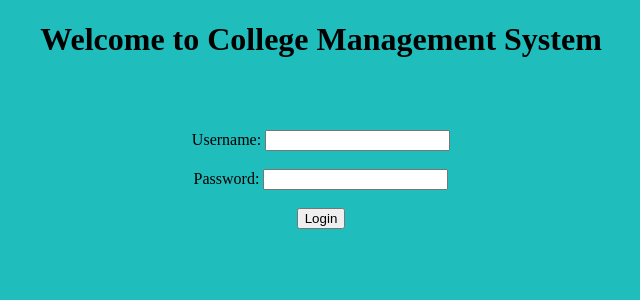
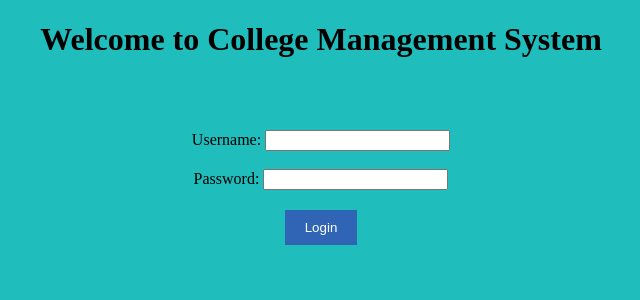
Before and after one commit to kalpana123-1/collegeManagementSystem, a Flask app: page / in a window 1280 px wide. Shown: the top 300 px of the page, without its empty margins (319-959 px from the left). Run offline with Flask 3, Linux system fonts and the light colour scheme.

Commit message:
Login page button modifications

```diff
--- a/app.py
+++ b/app.py
@@ -65,7 +65,7 @@ def getCourseMode():
 
 
 # Add a new course
-@app.route("/add_course", methods=["GET", "POST"])
+@app.route("/add_course", methods=["POST"])
 def add_course():
     if request.method == "POST":
         details = request.form
@@ -100,7 +100,7 @@ def students():
 
 
 # Add a new student
-@app.route("/add_student", methods=["GET", "POST"])
+@app.route("/add_student", methods=["POST"])
 def add_student():
     if request.method == "POST":
         details = request.form
@@ -151,7 +151,7 @@ def staff():
     return render_template("staff.html", students=students)
 
 
-@app.route("/add_staff", methods=["GET", "POST"])
+@app.route("/add_staff", methods=["POST"])
 def add_staff():
     if request.method == "POST":
         details = request.form
@@ -190,6 +190,7 @@ def add_staff():
         mydb.commit()
     return render_template("add_staff.html")
 
+
 @app.route("/departments")
 def departments():
     sql = "select d.id, d.name, c.name as courseName, d.description, date(d.createdDate) as createdDate from department d left join course c on d.courseId = c.id group by d.courseId;"
@@ -198,5 +199,25 @@ def departments():
     return render_template("department.html", departments=departments)
 
 
+# @app.route("/add_department", methods=["POST"])
+# def add_course():
+#     if request.method == "POST":
+#         details = request.form
+#         # print(details)
+#         course_name = details["course_name"]
+#         description = details["description"]
+#         credit = details["credit"]
+#         credit = int(credit)
+#         fee = details["fee"]
+#         fee = int(fee)
+#         courseType = details["courseType"]
+#         courseType = int(courseType)
+#         duration = int(details["duration"])
+#         data = [course_name, description, credit, fee, courseType, duration]
+#         sql = "INSERT INTO course(name, description, totalCredits, totalFee, courseModeId, duration) VALUES (%s, %s, %s, %s, %s, %s)"
+#         mycursor.execute(sql, data)
+#         mydb.commit()
+#     return render_template("add_course.html")
+
 if __name__ == "__main__":
     app.run(debug=True)
--- a/template/login.html
+++ b/template/login.html
@@ -13,6 +13,25 @@
 
         #context1 {
             padding-top: 4%;
+        }
+
+        input[type=submit] {
+            padding-bottom: 2%;
+        }
+
+        input[type=submit] {
+            background-color: #3065b5;
+            /* Green */
+            border: none;
+            color: white;
+            padding: 10px 20px;
+            margin: 2px 1px;
+            transition-duration: 0.4s;
+            cursor: pointer;
+        }
+
+        input[type=submit]:hover {
+            box-shadow: 0 12px 16px 0 rgba(0, 0, 0, 0.24), 0 17px 50px 0 rgba(0, 0, 0, 0.19);
         }
     </style>
 </head>
```
